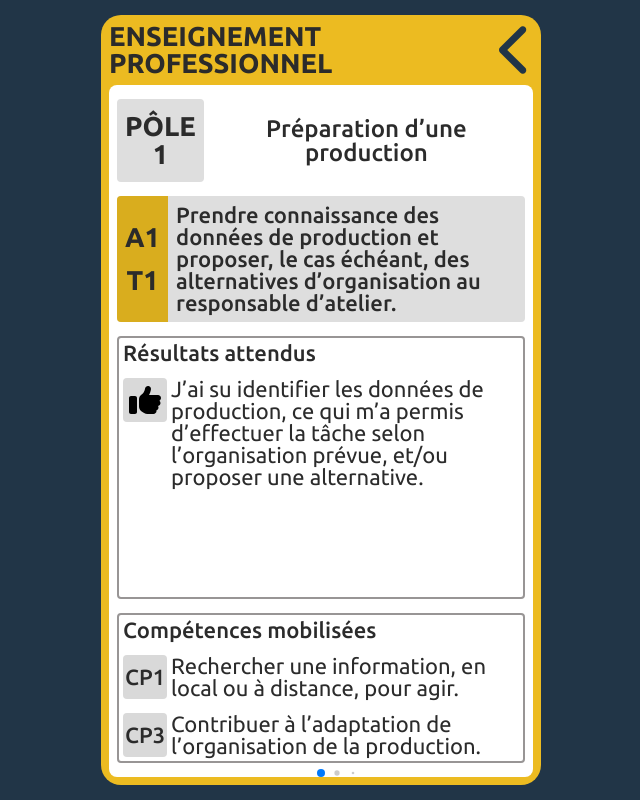
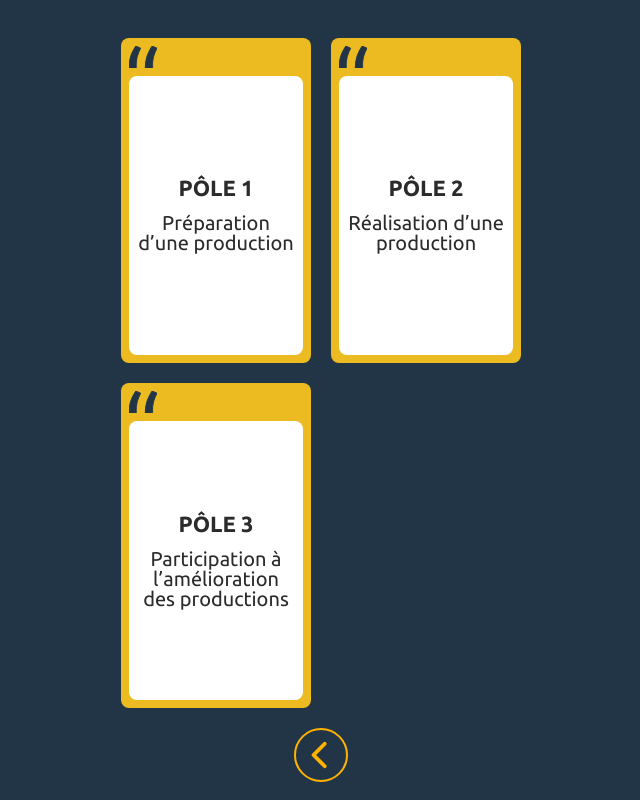
Before and after one commit to rnoyer/echo, a React (Vite) app: page /echo/0 in a window 1280 px wide. Shown: the whole page, without its empty margins (319-959 px from the left). Built offline with nearby package versions, Linux system fonts and the light colour scheme.

Commit message:
improve miniature

```diff
--- a/src/components/card/Card.jsx
+++ b/src/components/card/Card.jsx
@@ -22,7 +22,7 @@ function Card({
     <div className="outer-card" style={{ backgroundColor: cardColor }}>
       <div className="card-header">
         <h1>{discipline}</h1>
-        <Link to={`/${deckId}`} className="card-header--menu">
+        <Link to={`/echo/${deckId}`} className="card-header--menu">
           <img src={previous} alt="" />
         </Link>
       </div>
--- a/src/components/card/Miniature.jsx
+++ b/src/components/card/Miniature.jsx
@@ -1,7 +1,7 @@
 import "./Miniature.scss";
 import quoteDark from "/src/assets/quote-dark.svg";
 
-function Miniature({ name, cardColor }) {
+function Miniature({ title, description, cardColor }) {
   return (
     <div className="card-deck">
       <div
@@ -12,7 +12,8 @@ function Miniature({ name, cardColor }) {
           <img src={quoteDark} alt="" />
         </div>
         <section className="inner-card inner-mini">
-          <p>{name}</p>
+          <h2 className="title">{title}</h2>
+          <p className="description">{description}</p>
         </section>
       </div>
     </div>
--- a/src/components/card/Miniature.scss
+++ b/src/components/card/Miniature.scss
@@ -8,3 +8,11 @@
     justify-content: center;
     text-align: center;
 }
+
+.title {
+    font-size: 22px;
+}
+
+.description {
+    font-size: 20px;
+}
--- a/src/main.jsx
+++ b/src/main.jsx
@@ -13,8 +13,8 @@ createRoot(document.getElementById("root")).render(
       <Routes>
         <Route path="/" element={<DeckGrid />} />
         <Route path="/echo" element={<DeckGrid />} />
-        <Route path="/:deckId" element={<SubDeckGrid />} />
-        <Route path="/:deckId/:subDeckId" element={<App />} />
+        <Route path="/echo/:deckId" element={<SubDeckGrid />} />
+        <Route path="/echo/:deckId/:subDeckId" element={<App />} />
         <Route path="*" element={<Err404 />} />
       </Routes>
     </BrowserRouter>
--- a/src/pages/DeckGrid.jsx
+++ b/src/pages/DeckGrid.jsx
@@ -12,7 +12,6 @@ function DeckGrid() {
     const getDeckList = async () => {
       try {
         const url = `${import.meta.env.BASE_URL}data/list-of-deck.json`;
-        console.log("Fetching URL:", url);
         const response = await fetch(url);
 
         if (!response.ok) {
@@ -35,8 +34,8 @@ function DeckGrid() {
   return (
     <div className="deck-list-container">
       {deckList?.map((deck) => (
-        <Link to={`/${deck.id}`} key={deck.id}>
-          <Miniature name={deck.name} cardColor={deck.cardColor} />
+        <Link to={`/echo/${deck.id}`} key={deck.id}>
+          <Miniature title={deck.name} cardColor={deck.cardColor} />
         </Link>
       ))}
     </div>
--- a/src/pages/SubDeckGrid.jsx
+++ b/src/pages/SubDeckGrid.jsx
@@ -36,15 +36,16 @@ function SubDeckGrid() {
     <>
       <div className="deck-list-container">
         {subDeckList?.map((subDeck) => (
-          <Link to={`/${deckId}/${subDeck.id}`} key={subDeck.id}>
+          <Link to={`/echo/${deckId}/${subDeck.id}`} key={subDeck.id}>
             <Miniature
-              name={subDeck.subSetName}
+              title={subDeck.subSetName}
+              description={subDeck.cardSet[0].poleTitre}
               cardColor={subDeck.cardColor}
             />
           </Link>
         ))}
       </div>
-      <Previous path="/" />
+      <Previous path="/echo/" />
     </>
   );
 }
```
